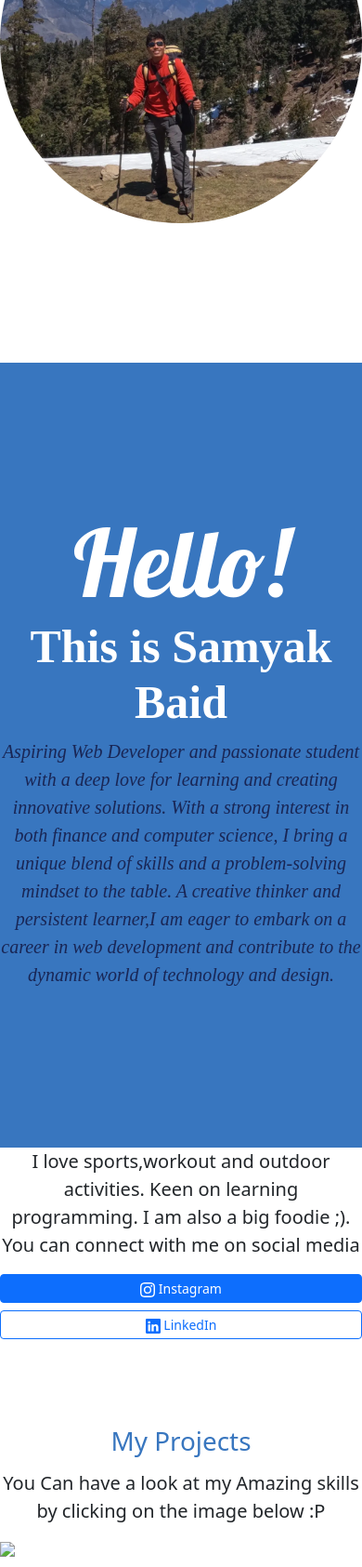
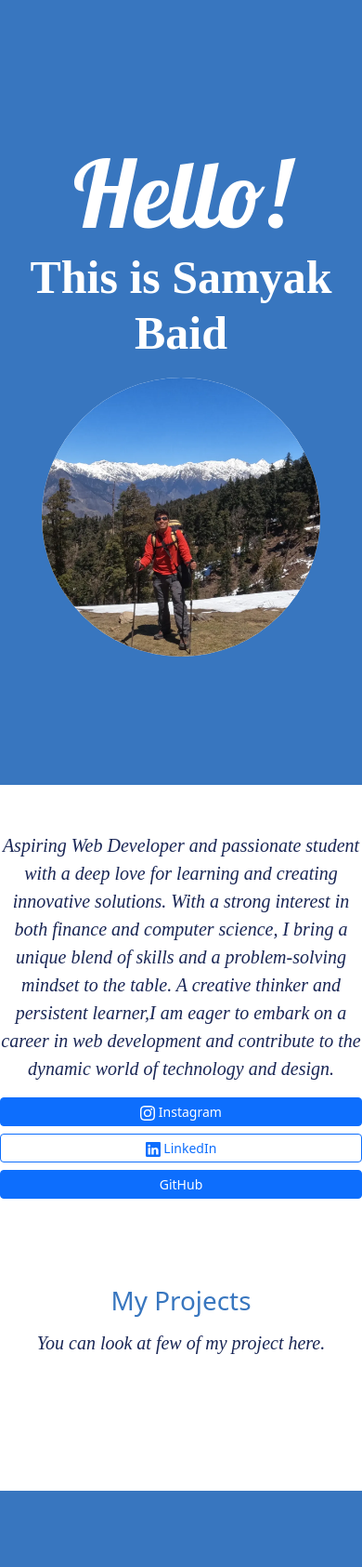
Before and after one commit to samyakbaid/myinfo, a plain HTML site: page index.html in a window 390 px wide. Shown: the top 1685 px of the page at 93% size. Drawn offline with nearby package versions, Linux system fonts and the light colour scheme.

Commit message:
second commit

```diff
--- a/index.html
+++ b/index.html
@@ -12,9 +12,7 @@
 </head>
 <body>
 
-  <div class="flex-sm-row justify-content-center img_cont py-0 my-0">
-    <img src="./assets/images/IMG_20230416_183617_518.jpg" class="d-block mx-lg-auto img-fluid frame" alt="profile picturee"  width="500px" loading="lazy">
-  </div>
+
 
          <div class="flex-sm-row justify-content-center bg_image">
           <div class="intro_text ">
@@ -23,9 +21,11 @@
             </div>
             <div>
                 <h2 class="name ">This is <a href="./Capstone_project 1/index.html" style="color: white;text-decoration: none;">Samyak Baid</a></h2>
-                <p class="name_link">Aspiring Web Developer and passionate student with a deep love for learning and creating innovative solutions. With a strong interest in both finance and computer science, I bring a unique blend of skills and a problem-solving mindset to the table. A creative thinker and persistent learner,I am eager to embark on a career in web development and contribute to the dynamic world of technology and design.</p>
+
             </div>
-
+            <div class="flex-sm-row justify-content-center img_cont py-0 my-0">
+              <img src="./assets/images/IMG_20230416_183617_518.jpg" class="d-block mx-lg-auto img-fluid frame" alt="profile picturee"  width="300px" loading="lazy">
+            </div>
           </div>
          </div>
 
@@ -33,7 +33,7 @@
         <div class="row flex-lg-row-reverse justify-content-center align-items-center  about">
 
             <div class="col-lg-6">
-              <p class="lead">I love sports,workout and outdoor activities. Keen on learning programming. I am also a  big foodie ;). You can connect with me on social media </p>
+              <p class="lead"><p class="name_link">Aspiring Web Developer and passionate student with a deep love for learning and creating innovative solutions. With a strong interest in both finance and computer science, I bring a unique blend of skills and a problem-solving mindset to the table. A creative thinker and persistent learner,I am eager to embark on a career in web development and contribute to the dynamic world of technology and design.</p>
               <div class="d-grid gap-2 d-sm-flex justify-content-sm-center">
                 <button type="button" class="btn btn-primary btn-sm px-2  me-md-2" fdprocessedid="b6vqhr">
                     <svg xmlns="http://www.w3.org/2000/svg" width="16" height="16" fill="currentColor" class="bi bi-instagram" viewBox="0 0 16 16">
@@ -43,7 +43,11 @@
                 <button type="button" class="btn btn-outline-primary btn-sm px-2 " fdprocessedid="7zszcn">
                     <svg xmlns="http://www.w3.org/2000/svg" width="16" height="16" fill="currentColor" class="bi bi-linkedin" viewBox="0 0 16 16">
                         <path d="M0 1.146C0 .513.526 0 1.175 0h13.65C15.474 0 16 .513 16 1.146v13.708c0 .633-.526 1.146-1.175 1.146H1.175C.526 16 0 15.487 0 14.854V1.146zm4.943 12.248V6.169H2.542v7.225h2.401zm-1.2-8.212c.837 0 1.358-.554 1.358-1.248-.015-.709-.52-1.248-1.342-1.248-.822 0-1.359.54-1.359 1.248 0 .694.521 1.248 1.327 1.248h.016zm4.908 8.212V9.359c0-.216.016-.432.08-.586.173-.431.568-.878 1.232-.878.869 0 1.216.662 1.216 1.634v3.865h2.401V9.25c0-2.22-1.184-3.252-2.764-3.252-1.274 0-1.845.7-2.165 1.193v.025h-.016a5.54 5.54 0 0 1 .016-.025V6.169h-2.4c.03.678 0 7.225 0 7.225h2.4z"/>
-                      </svg><a href="https://www.linkedin.com/in/samyak-baid-33468a275/" style="text-decoration: none;"> LinkedIn</a> </button>
+                      </svg><a href="https://www.linkedin.com/in/samyak-baid-33468a275/" style="text-decoration: none;"> LinkedIn</a>
+                    </button>
+                    <button type="button" class="btn btn-primary btn-sm px-2  me-md-2" fdprocessedid="b6vqhr">
+                        <a href="https://github.com/samyakbaid" style="text-decoration: none;color: white;">GitHub</a>
+                    </button>
               </div>
             </div>
           </div>
@@ -53,11 +57,9 @@
 
             <div class="col-lg-6 my-0 text-center projects">
               <h1 class="display-5-bold lh-1 mb-3">My Projects</h1>
-              <p class="lead">You Can have a look at my Amazing skills by clicking on the image below :P</p>
+              <p class="name_link">You can look at few of my project here.</p>
             </div>
-            <div class="d-grid my-0 d-sm-flex justify-content-sm-center">
-                   <a href="./my_projects/index.html" style="text-decoration: none;color: white;"><img href="./assets/images/geek-smile.gif" alt="smile" > </a>
-              </div>
+
           </div>
     </section>
     <section>
--- a/styling/style.css
+++ b/styling/style.css
@@ -43,6 +43,7 @@
     font-style: italic;
     text-align: center;
     color: #192655;
+    text-wrap: wrap;
 }
 .frame{
     border-radius: 50%;
@@ -51,10 +52,13 @@
 
 }
 .img_cont{
+
     position: relative;
     display: flex;
-    justify-content: start;
-    top: -150px;
+    justify-content: center;
+    align-items: center;
+    z-index: 1;
+    top: 10px;
     left: 0px;
     width: 100vw;
     text-align: center;
@@ -79,3 +83,6 @@
 .projects{
     margin-top: 500px;
 }
+.lead{
+    margin-top: 50px;
+}
```
